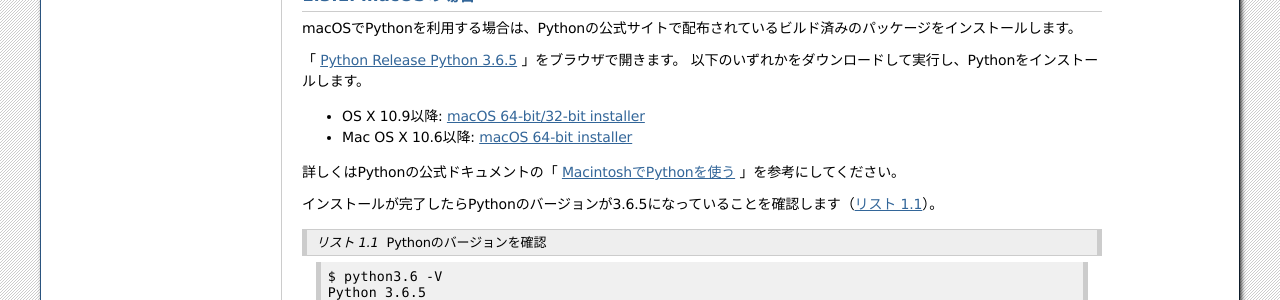
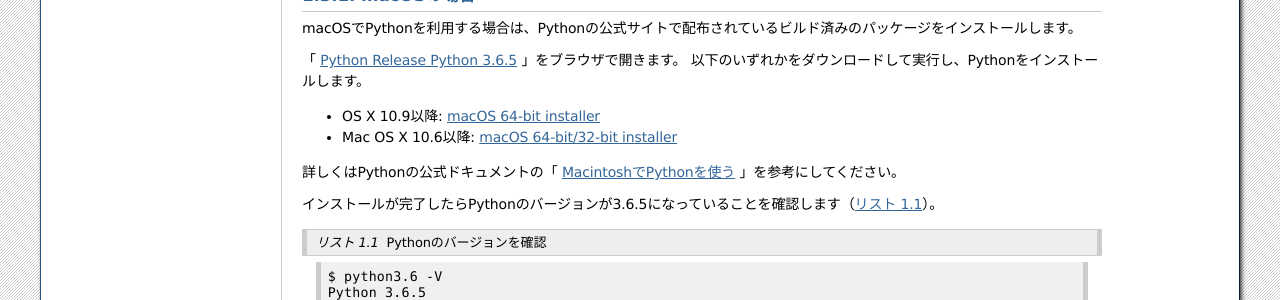
Before and after one commit to pyconjp/pycamp.pycon.jp, a Sphinx documentation site: the page built from source/textbook/1_install.rst, in a window 1280 px wide and 900 px high, scrolled down 601 px. Shown: the part 152-452 px from the top of the window. Built offline with Sphinx 7.4.7, drawn with Linux system fonts in a browser that asks for light colours.

```diff
--- a/source/textbook/1_install.rst
+++ b/source/textbook/1_install.rst
@@ -59,8 +59,8 @@ macOSでPythonを利用する場合は、Pythonの公式サイトで配布され
 「 `Python Release Python 3.6.5 <https://www.python.org/downloads/release/python-365/>`_ 」をブラウザで開きます。
 以下のいずれかをダウンロードして実行し、Pythonをインストールします。
 
-- OS X 10.9以降: `macOS 64-bit/32-bit installer <https://www.python.org/ftp/python/3.6.5/python-3.6.5-macosx10.6.pkg>`_
-- Mac OS X 10.6以降: `macOS 64-bit installer <https://www.python.org/ftp/python/3.6.5/python-3.6.5-macosx10.9.pkg>`_
+- OS X 10.9以降: `macOS 64-bit installer <https://www.python.org/ftp/python/3.6.5/python-3.6.5-macosx10.9.pkg>`_
+- Mac OS X 10.6以降: `macOS 64-bit/32-bit installer <https://www.python.org/ftp/python/3.6.5/python-3.6.5-macosx10.6.pkg>`_
 
 詳しくはPythonの公式ドキュメントの「 `MacintoshでPythonを使う <https://docs.python.org/ja/3/using/mac.html>`_ 」を参考にしてください。
 
```
